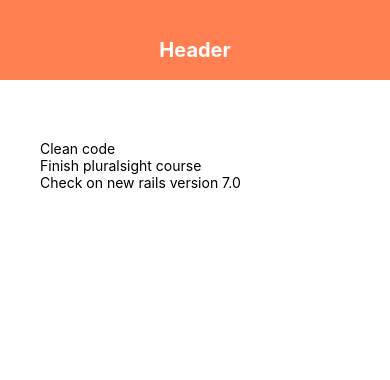
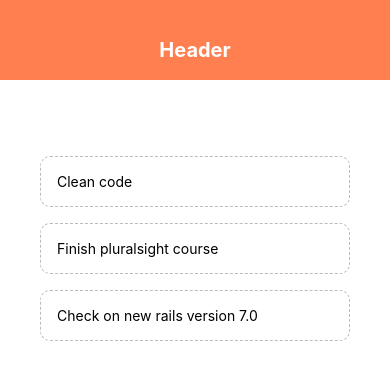
Before and after one commit to markiplagat/todo-app, a React Native app: screen / in a window 390 px wide. Shown: the top 380 px of the page. Built offline with nearby package versions, Linux system fonts and the light colour scheme.

Commit message:
Delete a todo on press

```diff
--- a/App.js
+++ b/App.js
@@ -2,13 +2,21 @@
 import React, {useState} from 'react';
 import {FlatList, StyleSheet, Text, View} from 'react-native';
 import Header from "./components/Header";
+import TodoItem from "./components/TodoItem";
 
 export default function App() {
   const [todos, setTodos] = useState([
     {text: 'Clean code', key: '1'},
     {text: 'Finish pluralsight course', key: '2'},
     {text: 'Check on new rails version 7.0', key: '3'}
-  ])
+  ]);
+
+  const pressHandler = (key) => {
+    setTodos((prevTodos) => {
+      return prevTodos.filter(todo => todo.key != key);
+    })
+  };
+
   return (
     <View style={styles.container}>
       <Header />
@@ -17,7 +25,10 @@
           <FlatList
               data={todos}
               renderItem={({ item}) => (
-                  <Text>{item.text}</Text>
+                  <TodoItem
+                      item={item}
+                      pressHandler={pressHandler}
+                  />
               )}
           />
         </View>
--- /dev/null
+++ b/components/TodoItem.js
@@ -0,0 +1,23 @@
+import React from 'react';
+import {StyleSheet, Text, TouchableOpacity} from 'react-native';
+
+const TodoItem = ({item, pressHandler}) => {
+    return(
+        <TouchableOpacity onPress={() => pressHandler(item.key)}>
+            <Text style={styles.item}>{item.text}</Text>
+        </TouchableOpacity>
+    );
+};
+
+const styles = StyleSheet.create({
+    item: {
+        padding: 16,
+        marginTop: 16,
+        borderStyle: "dashed",
+        borderColor: "#bbb",
+        borderWidth: 1,
+        borderRadius: 10
+    }
+});
+
+export default TodoItem;
```
